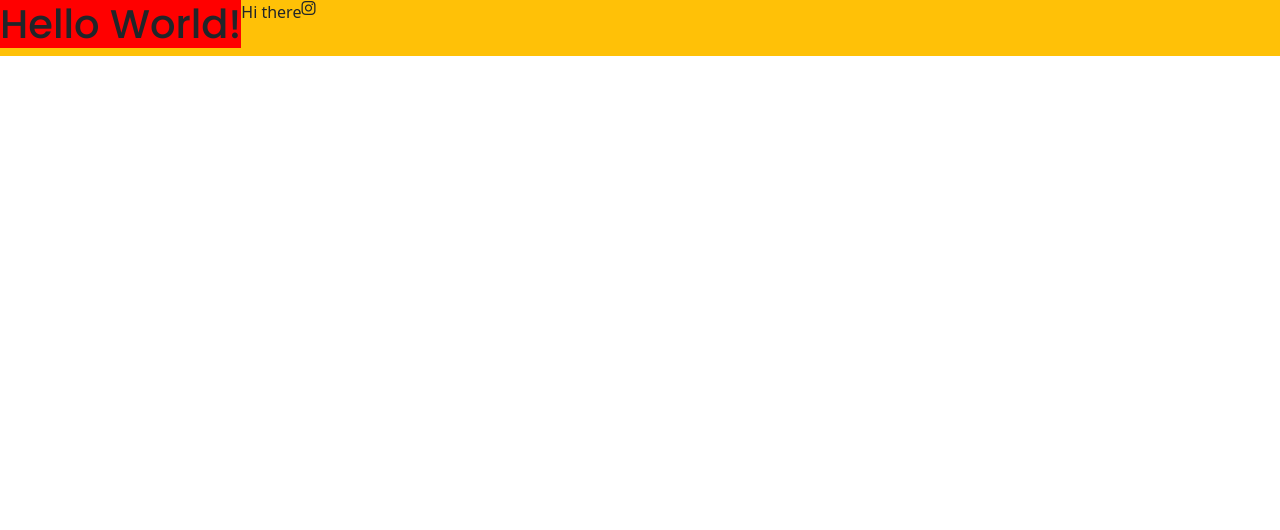
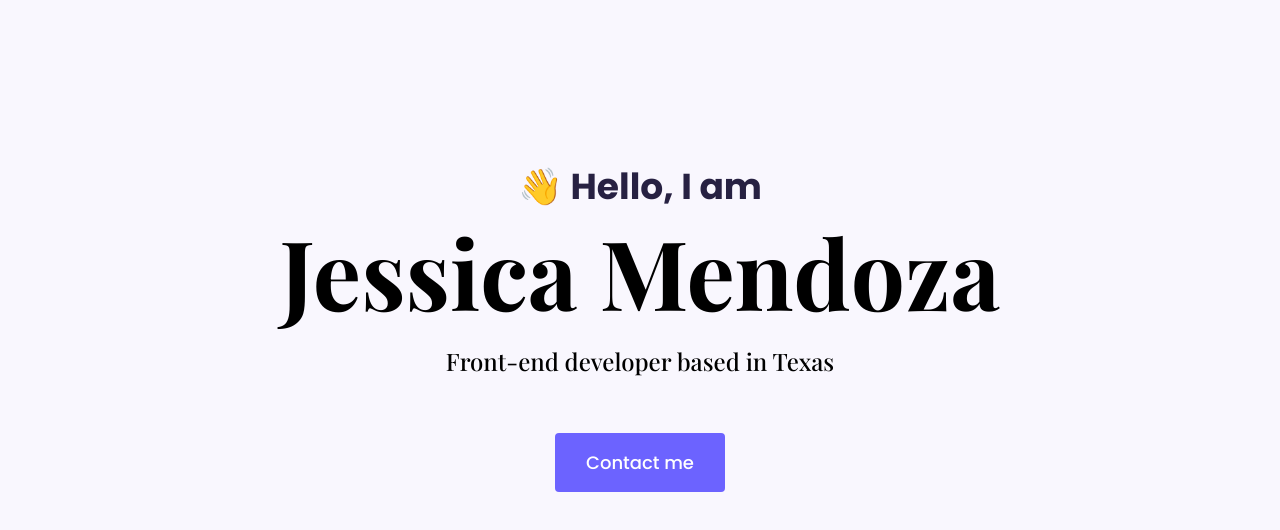
Before and after one commit to JessiceM/portfolio-project, a plain HTML site: page index.html in a window 1280 px wide. Drawn offline with nearby package versions, Linux system fonts and the light colour scheme.

Commit message:
Created Homepage

```diff
--- a/index.html
+++ b/index.html
@@ -5,6 +5,7 @@
     <meta http-equiv="X-UA-Compatible" content="IE=edge" />
     <meta name="viewport" content="width=device-width, initial-scale=1.0" />
     <title>Document</title>
+
     <link
       href="https://cdn.jsdelivr.net/npm/bootstrap@5.1.3/dist/css/bootstrap.min.css"
       rel="stylesheet"
@@ -15,6 +16,10 @@
     <link rel="preconnect" href="https://fonts.gstatic.com" crossorigin />
     <link
       href="https://fonts.googleapis.com/css2?family=Poppins:wght@500;700&display=swap"
+      rel="stylesheet"
+    />
+    <link
+      href="https://fonts.googleapis.com/css2?family=Playfair+Display:wght@500;700&display=swap"
       rel="stylesheet"
     />
     <script
@@ -30,10 +35,13 @@
     <link rel="stylesheet" href="styles/portfolio.css" />
   </head>
   <body>
-    <div class="d-flex bg-warning">
-      <h1>Hello World!</h1>
-      <p>Hi there</p>
-      <i class="fab fa-instagram"></i>
+    <div class="hero">
+      <p>👋 Hello, I am</p>
+      <h1>Jessica Mendoza</h1>
+      <h2 class="mb-5">Front-end developer based in Texas</h2>
+      <div>
+        <a href="#" class="btn btn-branding">Contact me</a>
+      </div>
     </div>
   </body>
 </html>
--- a/styles/portfolio.css
+++ b/styles/portfolio.css
@@ -1,4 +1,51 @@
+:root {
+  --branding--color: #6c63ff;
+  --secondary-color: #f9f7fe;
+  --heading-font-family: "Playfair Display", serif;
+  --default-font-family: "Poppins", sans-serif;
+}
+
+.hero {
+  background: var(--secondary-color);
+  text-align: center;
+  padding: 160px 20px;
+}
+.hero p {
+  font-size: 36px;
+  font-weight: bold;
+  margin: 0;
+  color: #272142;
+}
+.hero h2 {
+  font-weight: normal;
+  line-height: 2;
+  font-size: 24px;
+}
+.btn-branding {
+  background: var(--branding--color);
+  border-radius: 4px;
+  color: white;
+  font-size: 18px;
+  line-height: 27px;
+  padding: 15px 30px;
+}
+body {
+  font-family: var(--default-font-family);
+}
+h1,
+h2,
+h3,
+h4,
+h5,
+h6 {
+  color: black;
+  font-family: var(--heading-font-family);
+  font-weight: bold;
+}
+p {
+  font-weight: normal;
+}
+
 h1 {
-  font-family: "Poppins", sans-serif;
-  background: red;
+  font-size: 96px;
 }
```
